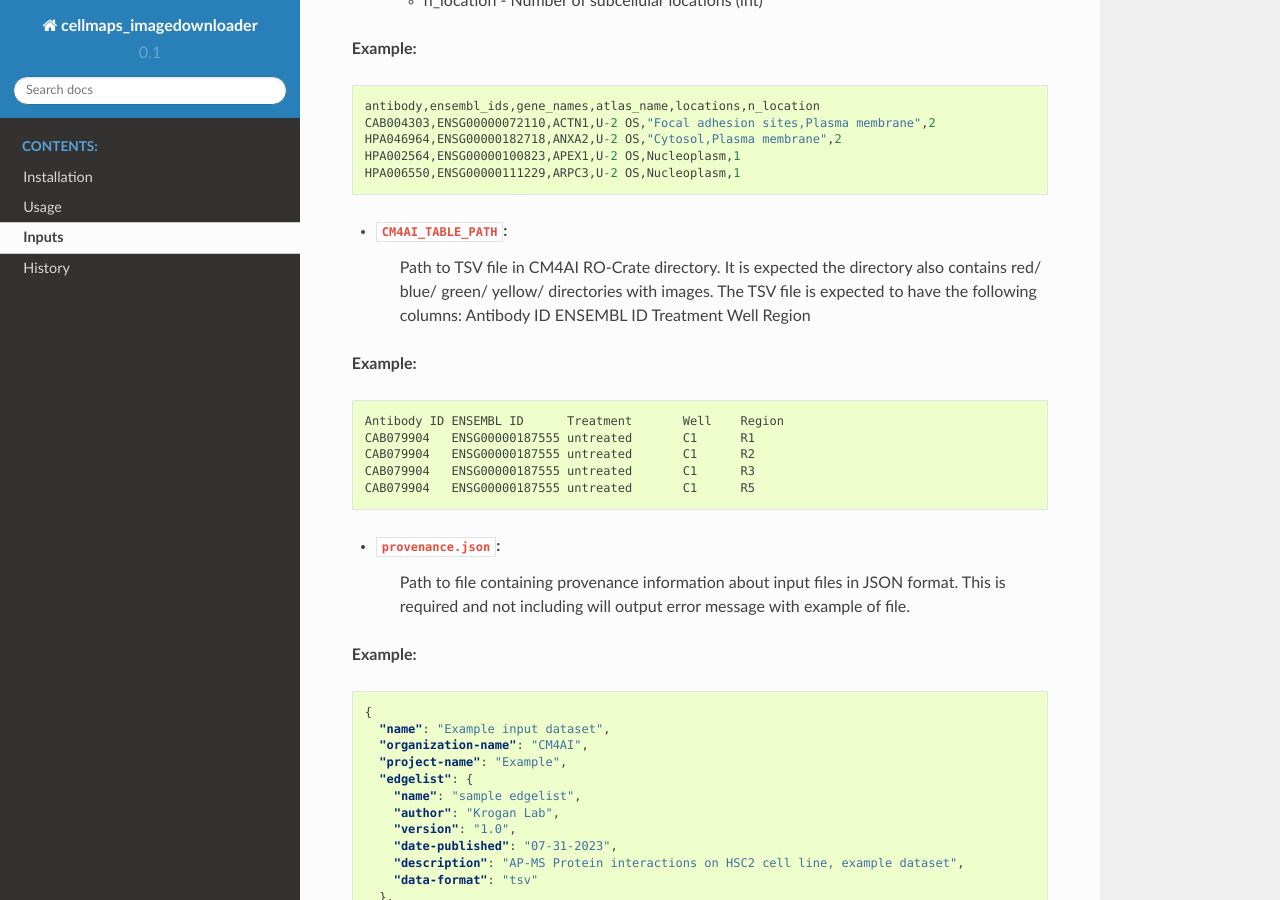
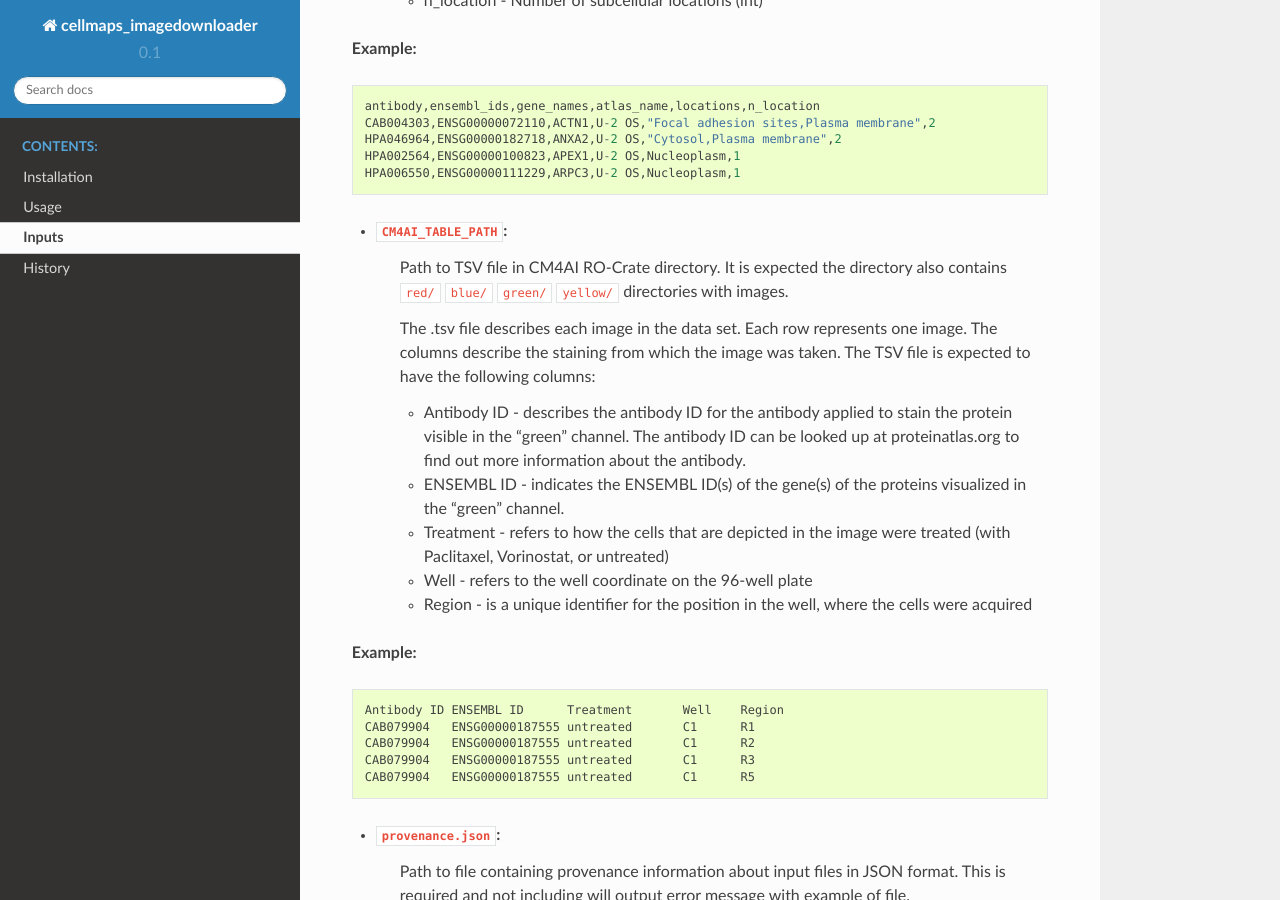
Before and after one commit to idekerlab/cellmaps_imagedownloader, a Sphinx documentation site: the page built from docs/inputs.rst, in a window 1280 px wide and 900 px high, scrolled down 1147 px. Built offline with Sphinx 7.4.7 and the Read the Docs theme 2.0.0, drawn with Linux system fonts in a browser that asks for light colours; pages that are not in the unit, such as notebooks, are missing from menus.

Commit message:
Expand inputs documentation

```diff
--- a/docs/inputs.rst
+++ b/docs/inputs.rst
@@ -56,9 +56,17 @@ Below is the list and description of each input accepted by the tool.
     HPA006550,ENSG00000111229,ARPC3,U-2 OS,Nucleoplasm,1
 
 - ``CM4AI_TABLE_PATH``:
-    Path to TSV file in CM4AI RO-Crate directory. It is expected the directory also contains red/ blue/ green/ yellow/
-    directories with images. The TSV file is expected to have the following columns:
-    Antibody ID     ENSEMBL ID      Treatment       Well    Region
+    Path to TSV file in CM4AI RO-Crate directory. It is expected the directory also contains ``red/`` ``blue/`` ``green/`` ``yellow/``
+    directories with images.
+
+    The .tsv file describes each image in the data set. Each row represents one image. The columns describe the
+    staining from which the image was taken. The TSV file is expected to have the following columns:
+
+    * Antibody ID - describes the antibody ID for the antibody applied to stain the protein visible in the "green" channel. The antibody ID can be looked up at proteinatlas.org to find out more information about the antibody.
+    * ENSEMBL ID - indicates the ENSEMBL ID(s) of the gene(s) of the proteins visualized in the "green" channel.
+    * Treatment - refers to how the cells that are depicted in the image were treated (with Paclitaxel, Vorinostat, or untreated)
+    * Well - refers to the well coordinate on the 96-well plate
+    * Region - is a unique identifier for the position in the well, where the cells were acquired
 
 **Example:**
 
```
